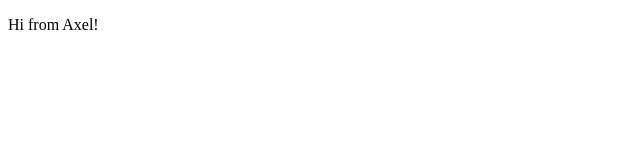
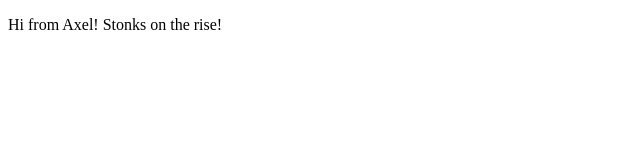
Before and after one commit to axelbASC6/CollabPractice, a plain HTML site: page index.html in a window 1280 px wide. Shown: the whole page, without its empty margins (0-640 px from the left). Drawn offline with Linux system fonts and the light colour scheme.

Commit message:
Stonks on the rise

```diff
--- a/index.html
+++ b/index.html
@@ -7,7 +7,7 @@
     <title>Document</title>
 </head>
 <body>
-    <p>Hi from Axel!
+    <p>Hi from Axel!    Stonks on the rise!
 
     </p>
 
```
